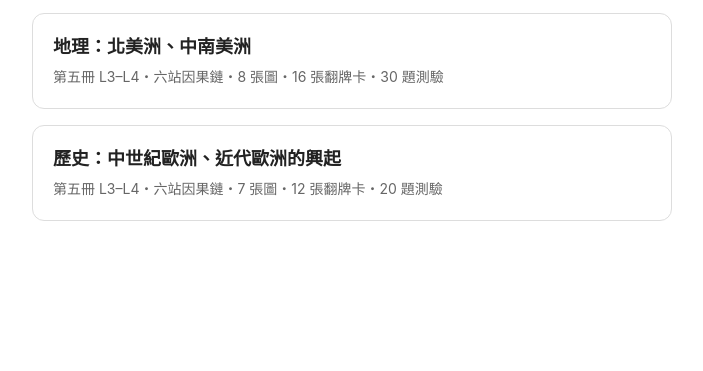
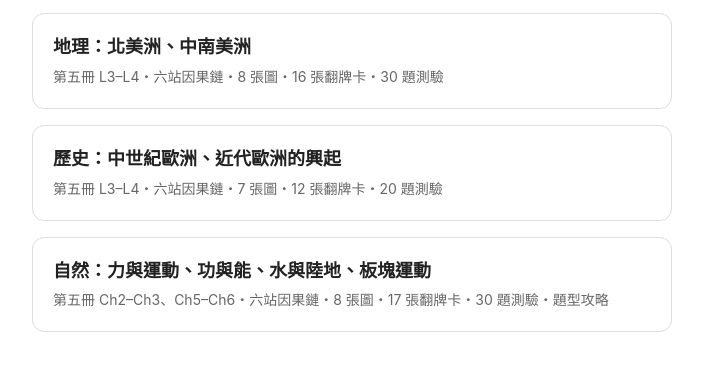
Before and after one commit to milo0914/milo0914.github.io, a plain HTML site: page index.html in a window 1280 px wide. Shown: the part 135-506 px from the top of the page, without its empty margins (288-991 px from the left). Drawn offline with Linux system fonts and the light colour scheme.

Commit message:
Add science link to homepage

```diff
--- a/index.html
+++ b/index.html
@@ -25,5 +25,9 @@ a.card span { color: #666; font-size: 14px; }
   <b>歷史：中世紀歐洲、近代歐洲的興起</b>
   <span>第五冊 L3–L4・六站因果鏈・7 張圖・12 張翻牌卡・20 題測驗</span>
 </a>
+<a class="card" href="science.html">
+  <b>自然：力與運動、功與能、水與陸地、板塊運動</b>
+  <span>第五冊 Ch2–Ch3、Ch5–Ch6・六站因果鏈・8 張圖・17 張翻牌卡・30 題測驗・題型攻略</span>
+</a>
 </body>
 </html>
```
